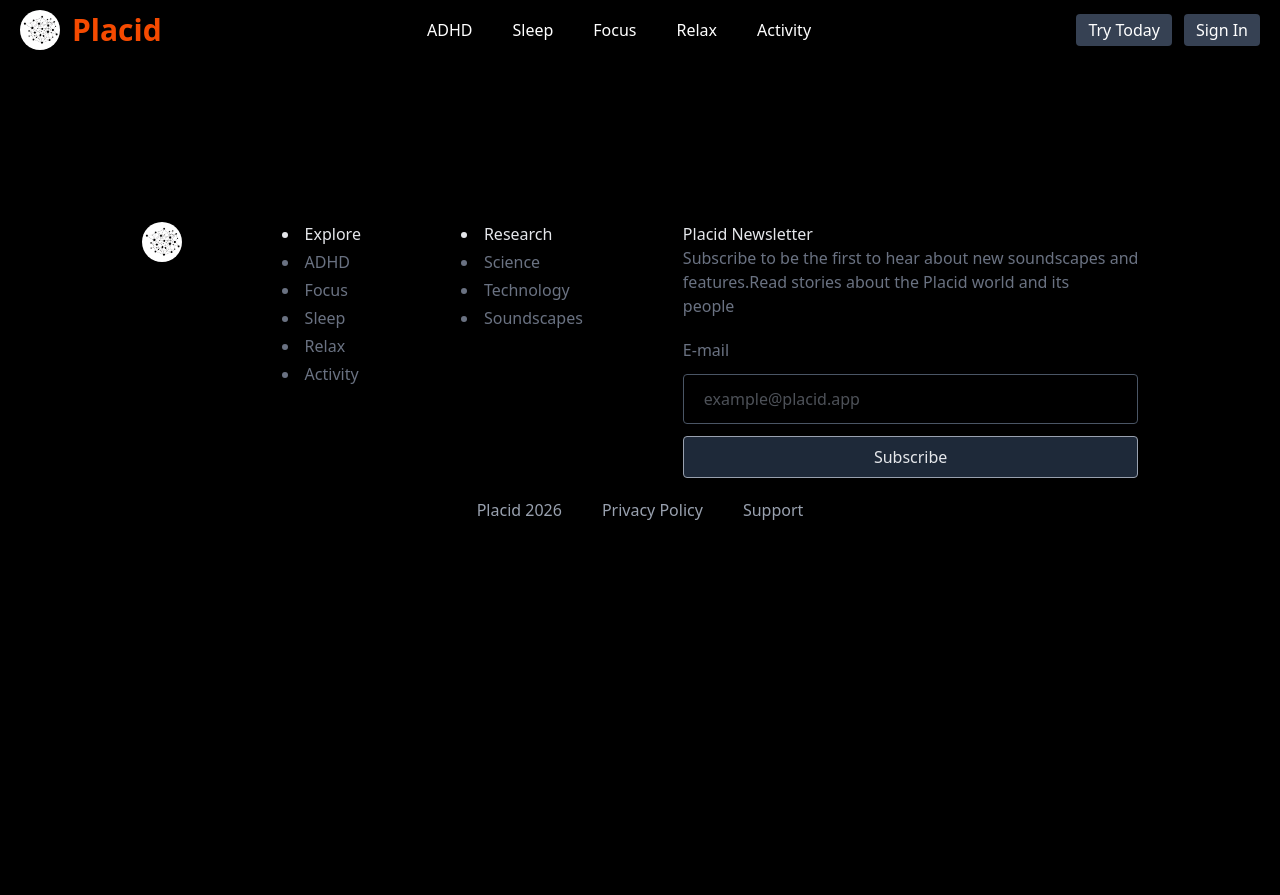
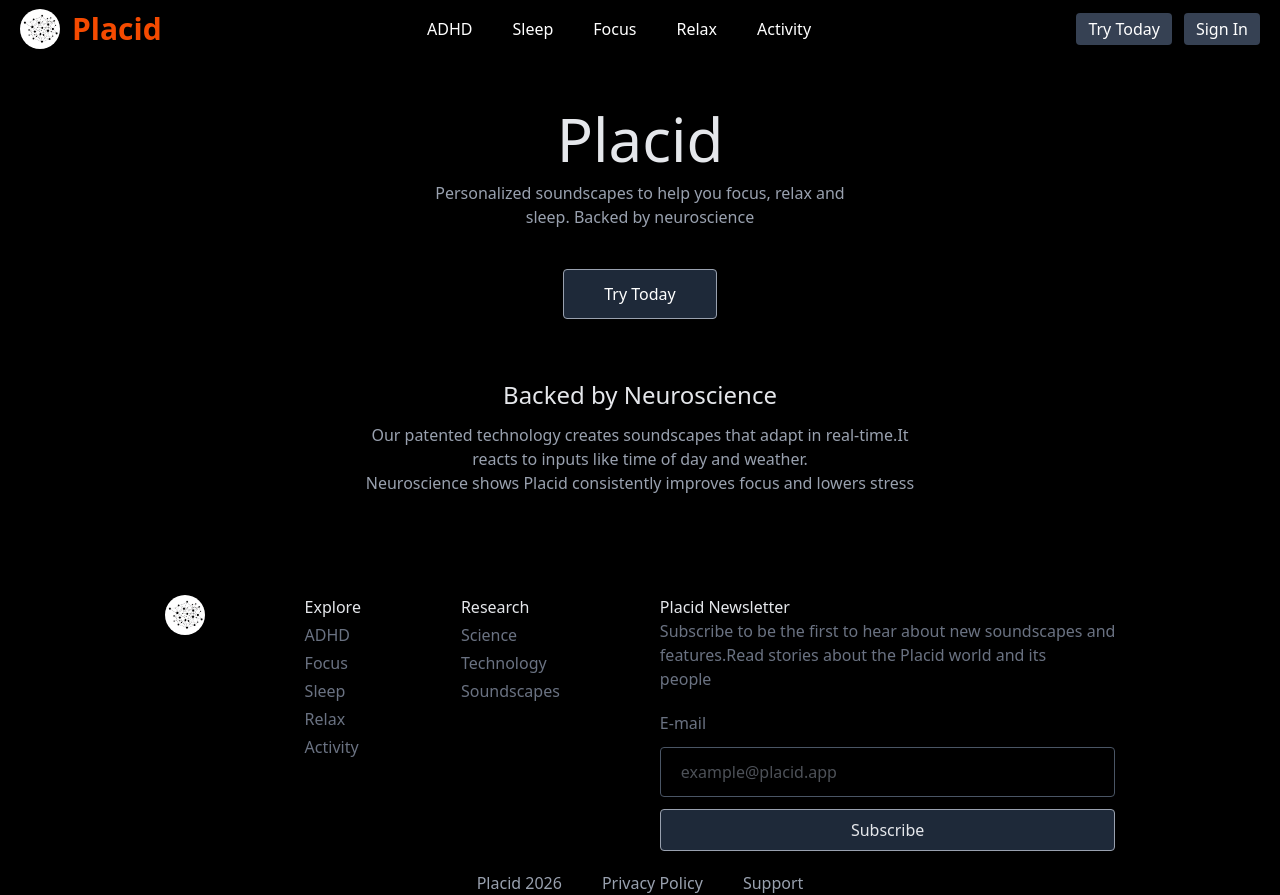
Before and after one commit to havvvsen/placid, an Angular app in the folder placid-web/: page / in a window 1280 px wide. Before the commit the page ends 800 px from the top, so only its background shows below. Built offline with nearby package versions, Linux system fonts and the light colour scheme.

Commit message:
feat: style landing page

```diff
--- a/placid-web/src/app/pages/landing/landing.html
+++ b/placid-web/src/app/pages/landing/landing.html
@@ -1,5 +1,20 @@
-<div>
-  <h4>Placid</h4>
-  <p>Personalized soundscapes to help you focus, relax and</p>
-  <p>sleep. Backed by neuroscience</p>
+<div class="flex flex-col justify-center items-center mt-15">
+  <h4 class="text-gray-200 text-6xl mb-3">Placid</h4>
+  <p class="text-gray-400">Personalized soundscapes to help you focus, relax and</p>
+  <p class="text-gray-400">sleep. Backed by neuroscience</p>
+
+  <button
+    class="pt-3 pb-3 pl-10 pr-10 text-white bg-gray-800 border border-gray-400 hover:bg-orange-600 hover:border-black rounded mt-10 mb-15"
+  >
+    Try Today
+  </button>
+
+  <p class="text-gray-200 text-2xl mb-3">Backed by Neuroscience</p>
+  <p class="text-gray-400">
+    Our patented technology creates soundscapes that adapt in real-time.It
+  </p>
+  <p class="text-gray-400">reacts to inputs like time of day and weather.</p>
+  <p class="text-gray-400">
+    Neuroscience shows Placid consistently improves focus and lowers stress
+  </p>
 </div>
--- a/placid-web/src/styles.css
+++ b/placid-web/src/styles.css
@@ -3,5 +3,12 @@
 
 body {
   background-color: black;
-  padding: 10px 20px 10px 20px;
+  padding: 9px 20px 10px 20px;
+  height: 99vh;
 }
+
+
+li {
+  list-style: none;
+  text-decoration: none;
+}
```
